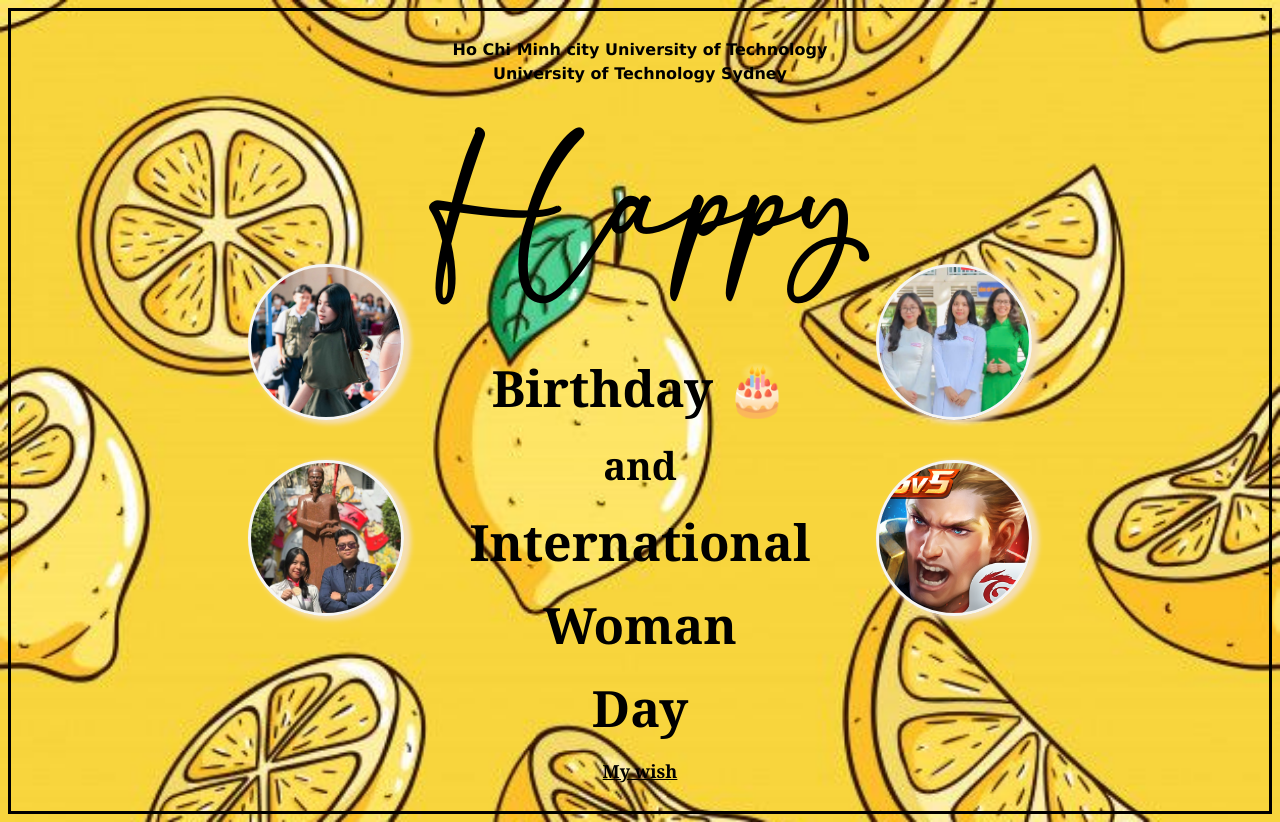
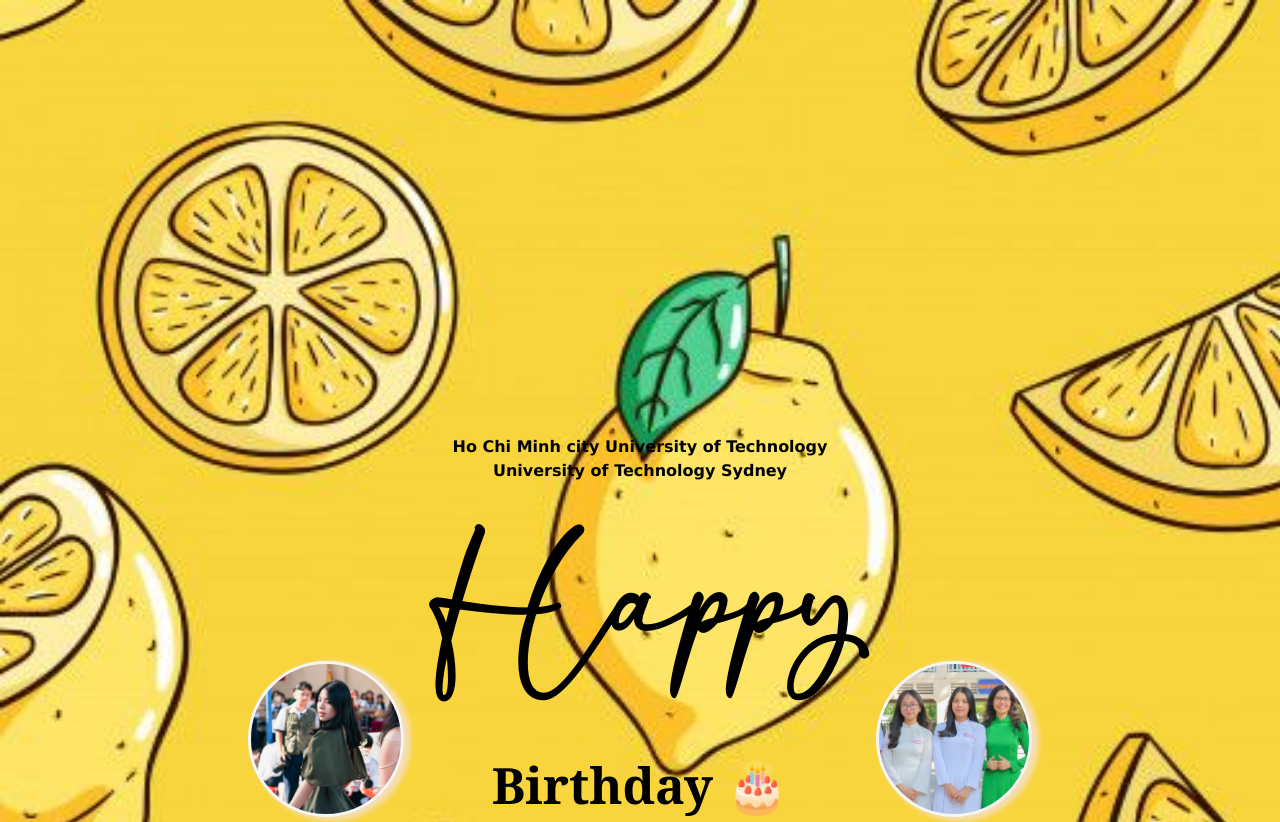
Before and after one commit to 70kg-bug/HappyBirthdayPhuongUyen, a plain HTML site: page index.html in a window 1280 px wide. Shown: the top 822 px of the page. Drawn offline with Linux system fonts and the light colour scheme.

Commit message:
Update twenten.css
Signed-off-by: 70kg-bug <12a5phamquangluan22@gmail.com>

```diff
--- a/twenten.css
+++ b/twenten.css
@@ -1,9 +1,9 @@
 body{
-    border: 3px solid black;
     background-image: url("index_background/pu.jpg");
     background-size: cover;
 
-    min-height: 800px;
+
+    min-height: 1600px;
     display: flex;
     justify-content: center;
     align-items: center;
@@ -113,6 +113,9 @@
     justify-content: center;
     align-items: center;
 }
+#box1{
+    align-self: flex-start;
+}
 /* another way to center
 table, td{
 
```
